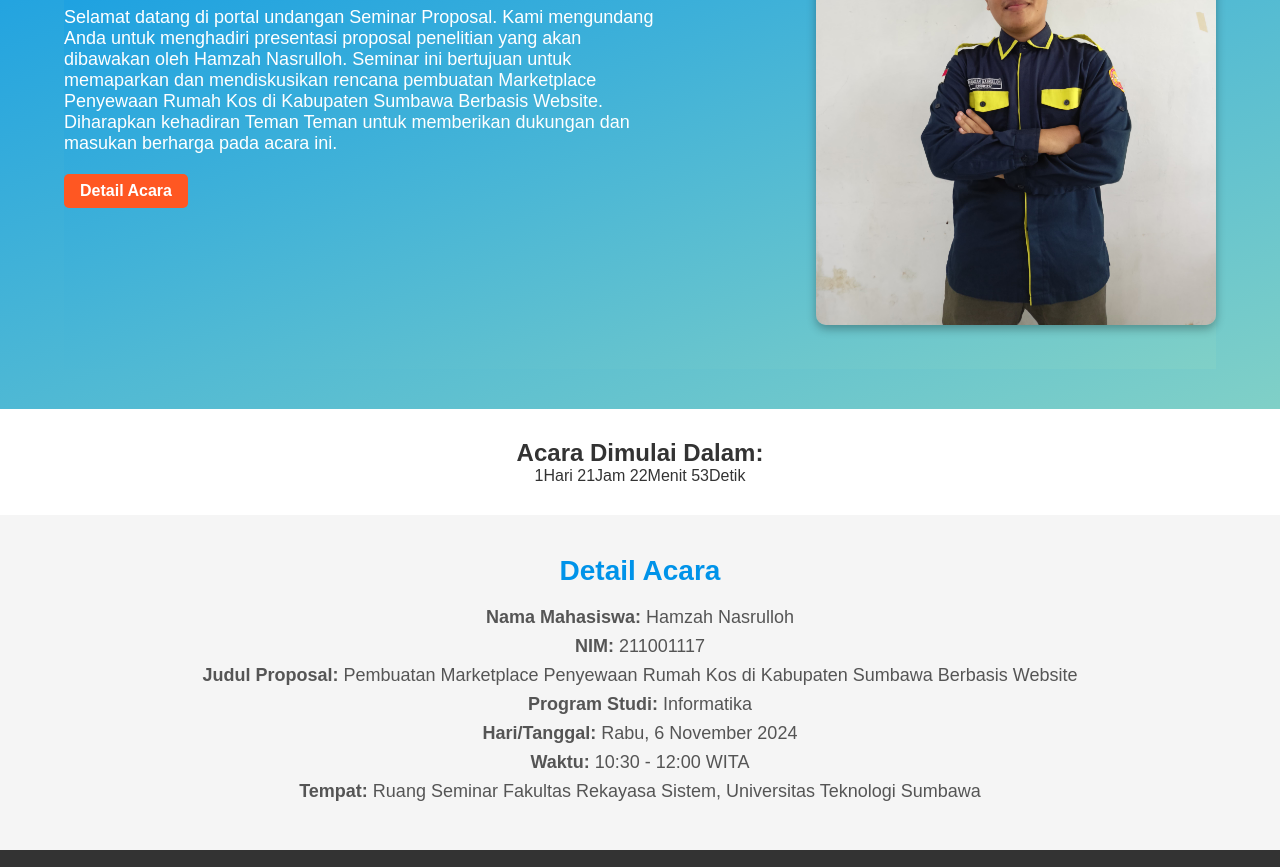
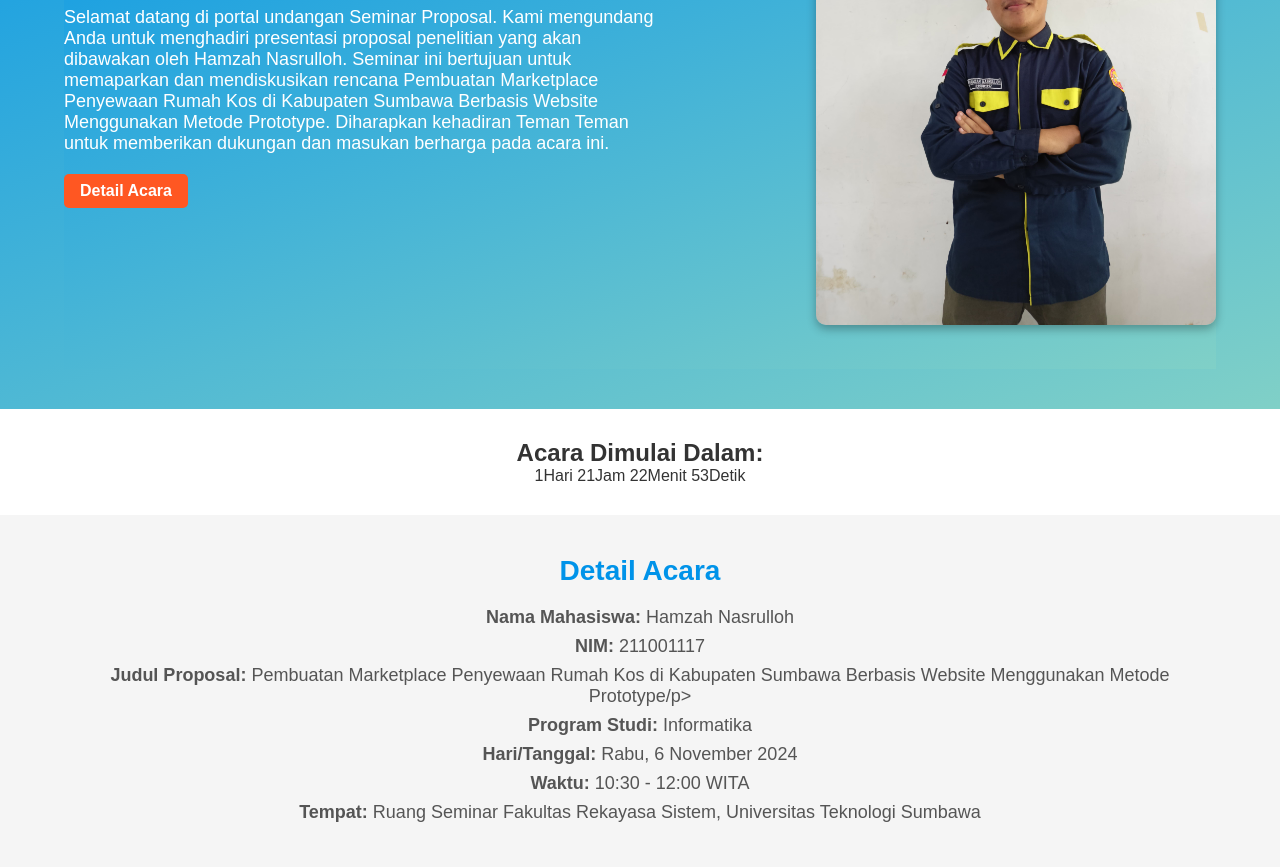
Before and after one commit to nasrzah/Undangan-Sempro, a plain HTML site: page index.html in a window 1280 px wide. Shown: the part 331-1198 px from the top of the page. Drawn offline with Linux system fonts and the light colour scheme.

Commit message:
Update index.html

```diff
--- a/index.html
+++ b/index.html
@@ -40,8 +40,7 @@
                         <p>
                             Selamat datang di portal undangan Seminar Proposal. Kami mengundang Anda untuk menghadiri
                             presentasi proposal penelitian yang akan dibawakan oleh Hamzah Nasrulloh. Seminar ini
-                            bertujuan untuk memaparkan dan mendiskusikan rencana pembuatan Marketplace Penyewaan Rumah
-                            Kos di Kabupaten Sumbawa Berbasis Website. Diharapkan kehadiran Teman Teman untuk memberikan
+                            bertujuan untuk memaparkan dan mendiskusikan rencana Pembuatan Marketplace Penyewaan Rumah Kos di Kabupaten Sumbawa Berbasis Website Menggunakan Metode Prototype. Diharapkan kehadiran Teman Teman untuk memberikan
                             dukungan dan masukan berharga pada acara ini.
                         </p>
                         <div class="header-buttons">
@@ -72,8 +71,7 @@
             <h2>Detail Acara</h2>
             <p><strong>Nama Mahasiswa:</strong> Hamzah Nasrulloh</p>
             <p><strong>NIM:</strong> 211001117</p>
-            <p><strong>Judul Proposal:</strong> Pembuatan Marketplace Penyewaan Rumah Kos di Kabupaten Sumbawa Berbasis
-                Website</p>
+            <p><strong>Judul Proposal:</strong> Pembuatan Marketplace Penyewaan Rumah Kos di Kabupaten Sumbawa Berbasis Website Menggunakan Metode Prototype/p>
             <p><strong>Program Studi:</strong> Informatika</p>
             <p><strong>Hari/Tanggal:</strong> Rabu, 6 November 2024</p>
             <p><strong>Waktu:</strong> 10:30 - 12:00 WITA</p>
```
